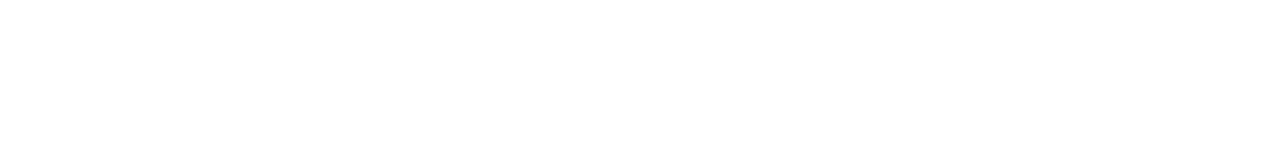
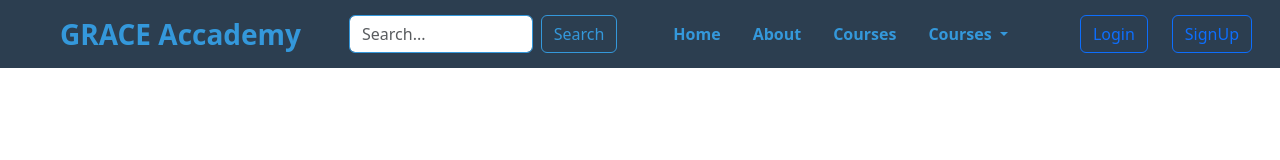
Before and after one commit to GracesonJ/grace_Academy-bootstrap, a plain HTML site: page index.html in a window 1280 px wide. Drawn offline with nearby package versions, Linux system fonts and the light colour scheme; a web font is replaced by a local one.

Commit message:
navbar completed

```diff
--- a/index.html
+++ b/index.html
@@ -4,7 +4,10 @@
 <head>
     <meta charset="UTF-8">
     <meta name="viewport" content="width=device-width, initial-scale=1.0">
-    <title>Document</title>
+    <link rel="shortcut icon"
+        href="https://encrypted-tbn0.gstatic.com/images?q=tbn:ANd9GcRw0qZ9fokIdfapdCZvysnN4e7r1dk5CRwpHQ&s"
+        type="image/x-icon">
+    <title>GRACE Academy</title>
 
     <!-- Bootstrap -->
     <link href="https://cdn.jsdelivr.net/npm/bootstrap@5.3.3/dist/css/bootstrap.min.css" rel="stylesheet"
@@ -19,7 +22,57 @@
 </head>
 
 <body>
-
+    <div>
+        <nav class="navbar navbar-expand-lg fixed-top" style="background-color: #2C3E50;">
+            <div class="container-fluid">
+                <a class="navbar-brand fs-3 me-5 fw-bold ms-5" href="#" style="color: #3498DB;">GRACE Accademy</a>
+                <button class="navbar-toggler shadow " type="button" data-bs-toggle="collapse"
+                    data-bs-target="#navbarNavDropdown" aria-controls="navbarNavDropdown" aria-expanded="false"
+                    aria-label="Toggle navigation">
+                    <span class="navbar-toggler-icon"></span>
+                </button>
+                <div class="justify-content-end w-100 collapse navbar-collapse d-md-mt-3" id="navbarNavDropdown">
+                    <form class="d-flex me-5" role="search">
+                        <input class="form-control me-2" style="border-color: #3498DB;" type="search"
+                            placeholder="Search..." aria-label="Search">
+                        <button class="btn" style="border-color: #3498DB; color: #3498DB;" type="submit">Search</button>
+                    </form>
+                </div>
+                <div class="collapse navbar-collapse justify-content-end me-5 md-d-block" id="navbarNavDropdown">
+                    <ul class="navbar-nav">
+                        <li class="nav-item me-3">
+                            <a class="nav-link active fw-bold" aria-current="page" href="#"
+                                style="color: #3498DB;">Home</a>
+                        </li>
+                        <li class="nav-item me-3">
+                            <a class="nav-link fw-bold " href="#" style="color: #3498DB;">About</a>
+                        </li>
+                        <li class="nav-item me-3">
+                            <a class="nav-link fw-bold" href="#" style="color: #3498DB;">Courses</a>
+                        </li>
+                        <li class="nav-item me-3 dropdown ">
+                            <a class="nav-link dropdown-toggle fw-bold" style="color: #3498DB;" href="#" role="button"
+                                data-bs-toggle="dropdown" aria-expanded="false">
+                                Courses
+                            </a>
+                            <ul class="dropdown-menu">
+                                <li><a class="dropdown-item" style="color: #3498DB;" href="#">MERN Full Stack</a></li>
+                                <li><a class="dropdown-item" style="color: #3498DB;" href="#">MEAN Full Stack</a></li>
+                                <li><a class="dropdown-item" style="color: #3498DB;" href="#">Python Full Stack</a></li>
+                                <li><a class="dropdown-item" style="color: #3498DB;" href="#">Data Science</a></li>
+                                <li><a class="dropdown-item" style="color: #3498DB;" href="#">Software Testing</a></li>
+                                <li><a class="dropdown-item" style="color: #3498DB;" href="#">ASP.NET</a></li>
+                            </ul>
+                        </li>
+                    </ul>
+                </div>
+                <div class="justify-content-between gap-4 me-3 collapse navbar-collapse" id="navbarNavDropdown">
+                    <button type="button" class="btn btn-outline-primary">Login</button>
+                    <button type="button" class="btn btn-outline-primary">SignUp</button>
+                </div>
+            </div>
+        </nav>
+    </div>
 
 </body>
 <!-- Bootstrap -->
```
